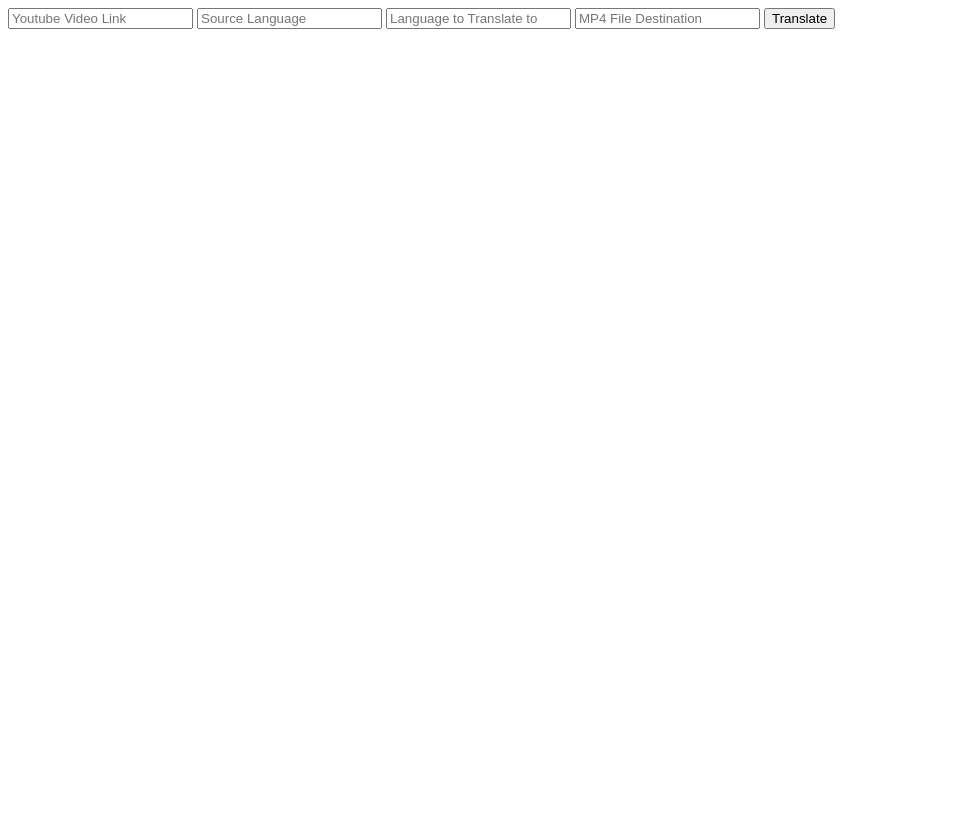
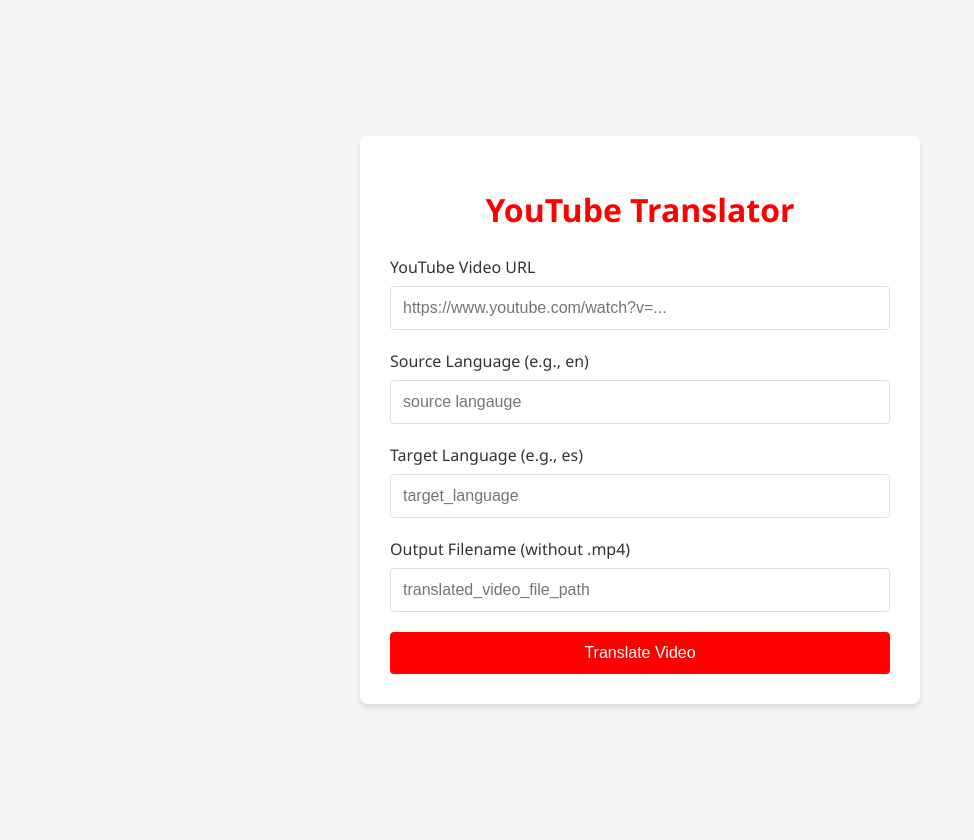
Before and after one commit to Dhanika-Botejue/YouTubeTranslate, a Flask app: page / in a window 1280 px wide. Shown: the whole page, without its empty margins (0-974 px from the left). Before the commit the page ends 29 px from the top, so only its background shows below. Run offline with Flask 3, Linux system fonts and the light colour scheme.

Commit message:
improved UI for index.html

```diff
--- /dev/null
+++ b/static/styles.css
@@ -0,0 +1,67 @@
+body {
+    font-family: 'Segoe UI', Tahoma, Geneva, Verdana, sans-serif;
+    background-color: #f5f5f5;
+    margin: 0;
+    padding: 20px;
+    display: flex;
+    justify-content: center;
+    align-items: center;
+    min-height: 100vh;
+}
+
+.container {
+    background-color: white;
+    border-radius: 8px;
+    box-shadow: 0 4px 6px rgba(0, 0, 0, 0.1);
+    padding: 30px;
+    width: 100%;
+    max-width: 500px;
+}
+
+h1 {
+    color: #ff0000;
+    text-align: center;
+    margin-bottom: 25px;
+}
+
+.form-group {
+    margin-bottom: 20px;
+}
+
+label {
+    display: block;
+    margin-bottom: 8px;
+    font-weight: 500;
+    color: #333;
+}
+
+input[type="text"] {
+    width: 100%;
+    padding: 12px;
+    border: 1px solid #ddd;
+    border-radius: 4px;
+    font-size: 16px;
+    box-sizing: border-box;
+}
+
+input[type="text"]:focus {
+    outline: none;
+    border-color: #ff0000;
+    box-shadow: 0 0 0 2px rgba(255, 0, 0, 0.1);
+}
+
+button {
+    background-color: #ff0000;
+    color: white;
+    border: none;
+    padding: 12px 20px;
+    border-radius: 4px;
+    cursor: pointer;
+    font-size: 16px;
+    width: 100%;
+    transition: background-color 0.3s;
+}
+
+button:hover {
+    background-color: #cc0000;
+}
--- a/templates/index.html
+++ b/templates/index.html
@@ -1,12 +1,37 @@
 <!DOCTYPE html>
+<html lang="en">
+<head>
+    <meta charset="UTF-8">
+    <meta name="viewport" content="width=device-width, initial-scale=1.0">
+    <title>YouTube Translate</title>
+    <link href="/static/styles.css" rel="stylesheet">
+</head>
+<body>
+    <div class="container">
+        <h1>YouTube Translator</h1>
+        <form action="/" method="post">
+            <div class="form-group">
+                <label for="yt_link">YouTube Video URL</label>
+                <input id="yt_link" name="yt_link" placeholder="https://www.youtube.com/watch?v=..." type="text" required>
+            </div>
 
-<html>
-    <title>Index</title>
-    <form action="/" method="post">
-        <input name="yt_link" placeholder="Youtube Video Link" type="text">
-        <input name="source" placeholder="Source Language" type="text">
-        <input name="target" placeholder="Language to Translate to" type="text">
-        <input name="dst" placeholder="MP4 File Destination" type="text">
-        <button type="submit">Translate</button>
-    </form>
+            <div class="form-group">
+                <label for="source">Source Language (e.g., en)</label>
+                <input id="source" name="source" placeholder="source langauge" type="text" required>
+            </div>
+
+            <div class="form-group">
+                <label for="target">Target Language (e.g., es)</label>
+                <input id="target" name="target" placeholder="target_language" type="text" required>
+            </div>
+
+            <div class="form-group">
+                <label for="dst">Output Filename (without .mp4)</label>
+                <input id="dst" name="dst" placeholder="translated_video_file_path" type="text" required>
+            </div>
+
+            <button type="submit">Translate Video</button>
+        </form>
+    </div>
+</body>
 </html>
```
